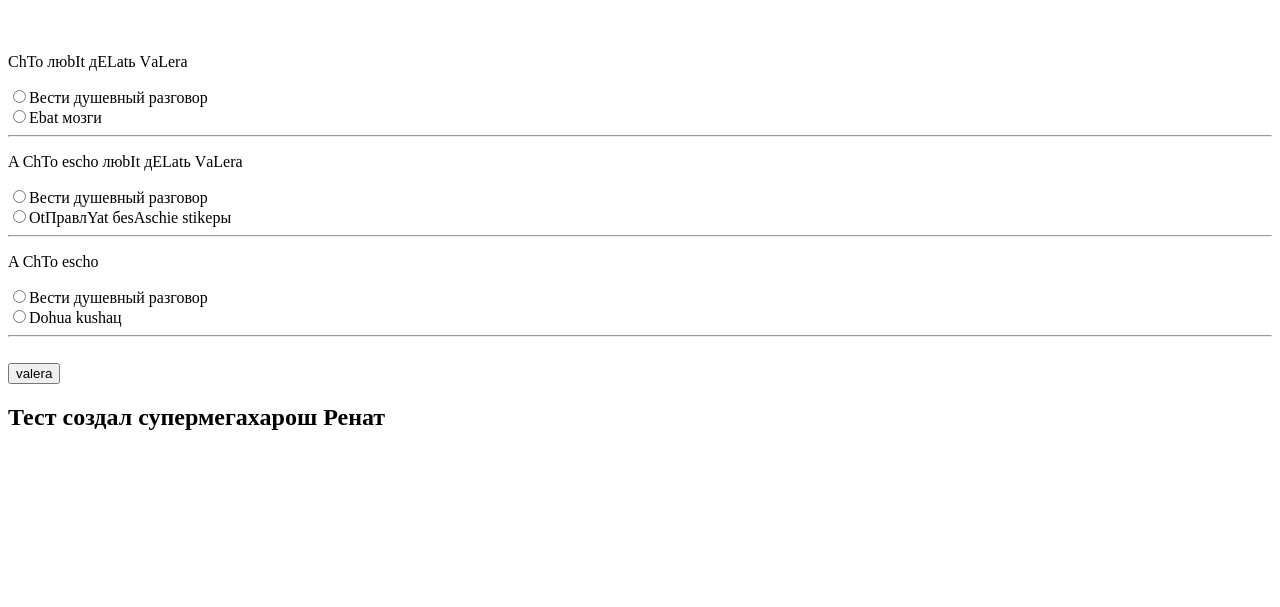
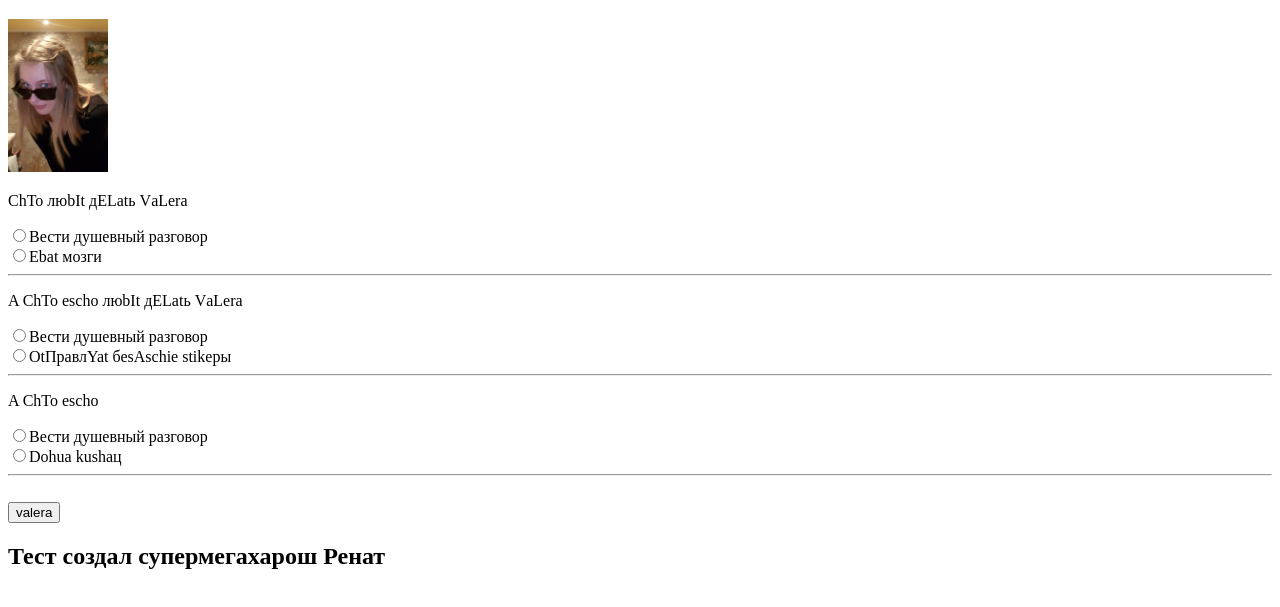
Before and after one commit to petlisky/petlisky.github.io, a plain HTML site: page index.html in a window 1280 px wide. Shown: the part 61-668 px from the top of the page. Drawn offline with Linux system fonts and the light colour scheme.

Commit message:
Update and rename 2_5352943626496251438.html to index.html

```diff
--- a/2_5352943626496251438.html
+++ b/index.html
@@ -7,7 +7,7 @@
 </head>
 <body>
     <h1>TЭST нА VaЛерY</h1>
-    <img src="valera.jpg" alt="" width="100px">
+    <img src="-5352943626952489485_121.jpg" alt="" width="100px">
     <form name="myform">
         <p>ChTo люbIt дЕLatь VаLera</p>
         <input type="radio" name="q1" value="a"><span>Вести душевный разговор</span><br>
```
